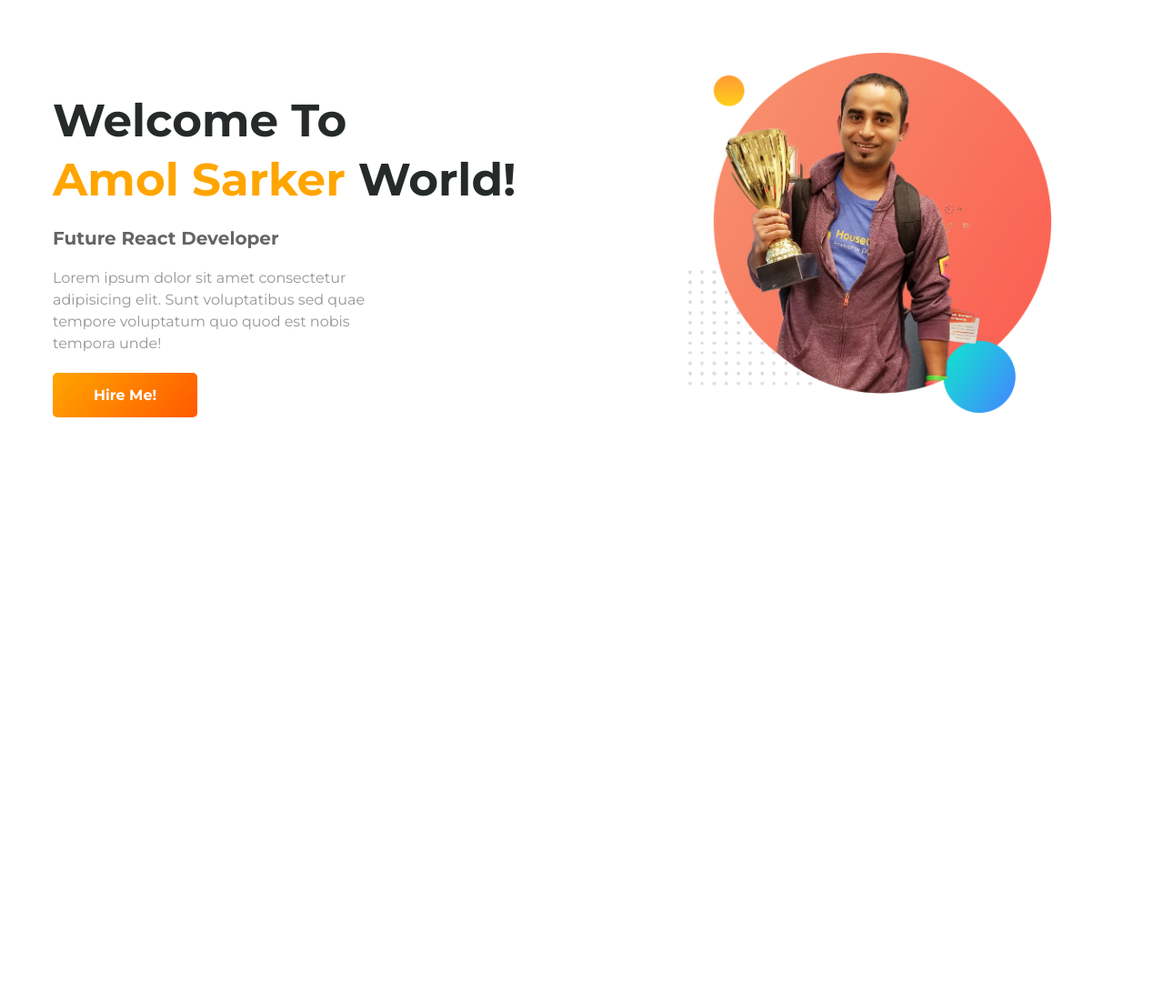
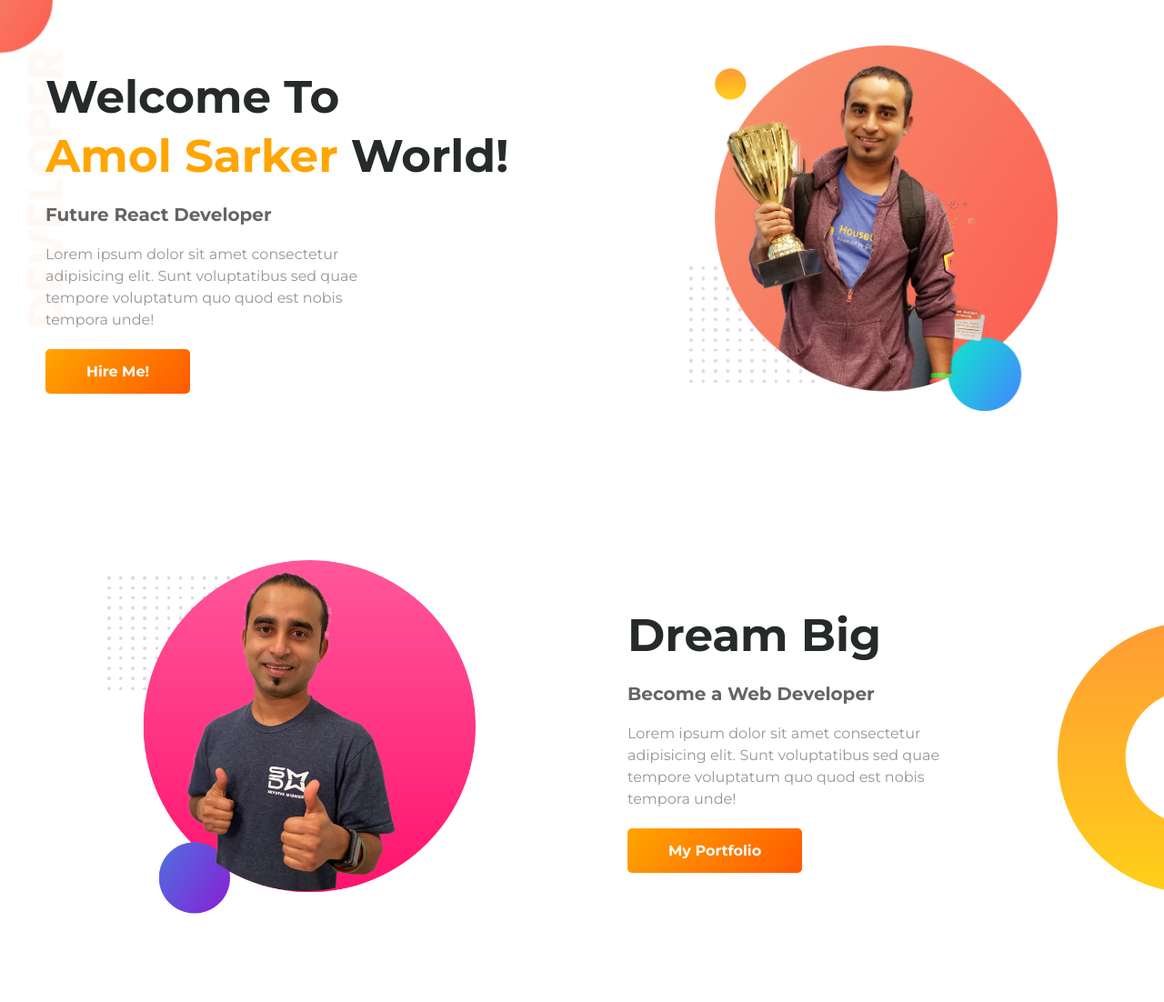
Before and after one commit to iamamolsarker/personal_porfolio_jhankar_mahbub, a plain HTML site: page index.html in a window 1280 px wide. Shown: the whole page at 91% size. Before the commit the page ends 800 px from the top, so only its background shows below. Drawn offline with Linux system fonts and the light colour scheme.

Commit message:
dream section added

```diff
--- a/index.html
+++ b/index.html
@@ -11,7 +11,7 @@
     <title>personal porfolio jhankar mahbub</title>
 </head>
 <body>
-    <section class="header">
+    <section class="header flex-container">
         <div class="half-width">
             <h1 class="title">Welcome To <br><span class="brand-color">Amol Sarker</span> World!</h1>
             <h3 class="sub-title">Future React Developer</h3>
@@ -22,5 +22,16 @@
             <img src="images/jhankar.png" alt="">
         </div>
     </section>
+    <section class="dream flex-container">
+        <div class="half-width img-div">
+            <img src="images/jhankar2.png" alt="">
+        </div>
+        <div class="half-width">
+            <h1 class="title">Dream Big</h1>
+            <h3 class="sub-title">Become a Web Developer</h3>
+            <p>Lorem ipsum dolor sit amet consectetur adipisicing elit. Sunt voluptatibus sed quae tempore voluptatum quo quod est nobis tempora unde!</p>
+            <a href="http://helpbuddypro.com" target="_blank" rel="noopener noreferrer"  class="my-btn">My Portfolio</a>
+        </div>
+    </section>
 </body>
 </html>
--- a/style.css
+++ b/style.css
@@ -1,13 +1,26 @@
 *{
+    margin: 0;
     margin-bottom: 20px;
     padding: 0;
     box-sizing: border-box;
     font-family: 'Montserrat', sans-serif;
     text-decoration: none;
 }
-.header{
+.flex-container{
     display: flex;
     align-items: center;
+}
+.header{
+    background-image: url(images/top-banner.png);
+    background-position: top left;
+    background-repeat: no-repeat;
+    background-size: auto;
+}
+.dream{
+    background-image: url(images/dream-bg.png);
+    background-position: center right;
+    background-repeat: no-repeat;
+    background-size: auto;
 }
 .half-width{
     width: 50%;
@@ -35,7 +48,7 @@ p{
     color: rgb(150, 150, 150);
     line-height: 1.5em;
 }
-.header p{
+.header p, .dream p{
     width: 70%;
 }
 .brand-color{
@@ -48,5 +61,4 @@ p{
     font-weight: 700;
     display: inline-block;
     border-radius: 5px;
-
 }
```
